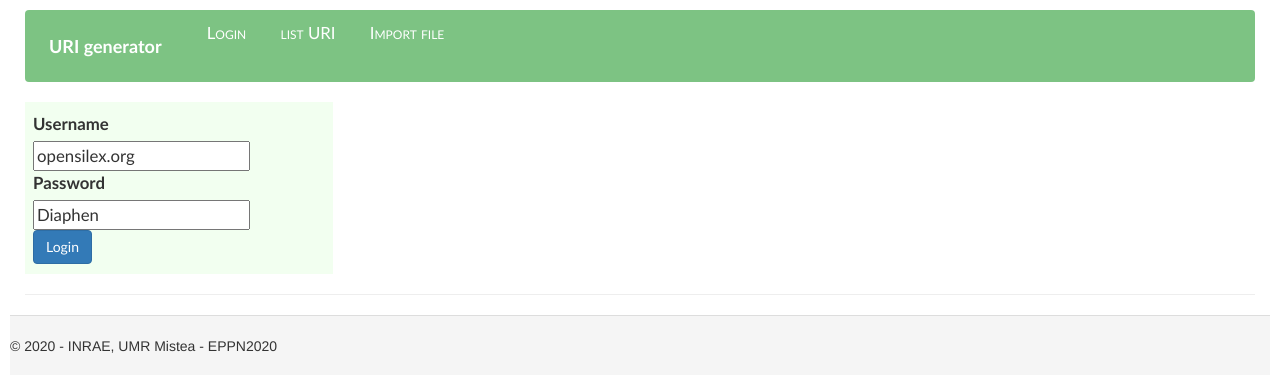
After one commit to niio972/uri-generator, a Flask app: page /login in a window 1280 px wide. The commit adds this page. Shown: the top 392 px of the page. Run offline with Flask 2, Linux system fonts and the light colour scheme; some libraries are stand-ins or nearby versions.

Commit message:
add login

```diff
--- a/app.py
+++ b/app.py
@@ -35,8 +35,9 @@ class collected_URI(db.Model):
     """ def __init__(self, candid=None, rank=None, user_id=None):
         self.data = (type, value, id) """
 
-class m3p_collected_URI(db.Model):
+class user_collected_URI(db.Model):
     id = db.Column(db.Integer, primary_key=True)
+    user = db.Column(db.String(200), nullable=False)
     type = db.Column(db.String(200), nullable=False)
     lastvalue = db.Column(db.String(200), nullable=False, default=1)
     date_created = db.Column(db.DateTime, default=datetime.utcnow)
@@ -70,6 +71,23 @@ def device():
 @app.route("/scientificObject/")
 def scientificObject():
     return render_template("scientificObject.html")
+@app.route('/login', methods=['GET', 'POST'])
+def login():
+    if request.method == 'POST':
+        if request.form['password'] == 'password' and request.form['username'] == 'admin':
+            session['username'] = request.form['username']
+            session['logged_in'] = True
+        else:
+            flash('wrong password!')
+        print(session["username"])
+        return redirect(url_for('home'))
+    return render_template("login.html")
+
+@app.route("/logout")
+def logout():
+    session['logged_in'] = False
+    return redirect(url_for('home'))
+
 
 ### Generation
 @app.route("/uri/experiment")
@@ -234,7 +252,7 @@ def your_collection():
 
 @app.route("/your_database")
 def your_database():
-    collections = m3p_collected_URI.query.all()
+    collections = user_collected_URI.query.all()
     return render_template("your_database.html", collections=collections)
 
 @app.route("/your_variables")
@@ -326,17 +344,6 @@ def key_generator():
     if key_class=="crypto":
         return hashlib.sha224(str(random.randrange(0,1001)).encode("utf-8")).hexdigest()
 
-def read_multiple_URI(file):
-    #read the file
-    URI_table = pd.read_csv (file)
-    for line in URI_table:
-        host = session['hostname']
-        installation = session['installationName']
-        line_type = session['subpath']
-        line_year = line.year
-
-        URIgenerator(host = host, installation = installation, resource_type=line_type, )
-
 def URIgenerator_series(host, installation, resource_type, year="", lastvalue = "001", project="", datasup = {} ):
     if host[-1] != "/":
         host = host + "/" # Ensure host url ends with a slash
@@ -410,7 +417,7 @@ def URIgenerator_series(host, installation, resource_type, year="", lastvalue =
 
 
 def add_URI_col(data, host = "", installation="", resource_type = "", project ="", year = "2017", datasup ="" ):
-    activeDB = m3p_collected_URI.query.filter_by(type = resource_type).first()
+    activeDB = user_collected_URI.query.filter_by(type = resource_type).first()
     datURI = []
     if(resource_type not in ['data', 'image', 'event', 'annotation']):
         lastplant = int(activeDB.lastvalue)
@@ -447,35 +454,36 @@ def add_URI_col(data, host = "", installation="", resource_type = "", project ="
 # add_URI_col(data = data, host = 'opensilex.org', installation = 'M3P', year = '2017', resource_type = 'actuator')
 # add_URI_col(data = data, host = 'opensilex.org', installation = 'M3P', year = '2017', resource_type = 'document', datasup = {'title': 'H2G2'})
 # generate lots of URI
+
 #init dbs
-# initm3p0=m3p_collected_URI(type="actuator")
-# db.session.add(initm3p0)
+# inittest0=user_collected_URI(user = "test", type="actuator")
+# db.session.add(inittest0)
 # db.session.commit()
 
-# initm3p1=m3p_collected_URI(type="plant")
-# db.session.add(initm3p1)
+# inittest1=user_collected_URI(user = "test", type="plant")
+# db.session.add(inittest1)
 # db.session.commit()
 
-# initm3p2=m3p_collected_URI(type="plot")
-# db.session.add(initm3p2)
+# inittest2=user_collected_URI(user = "test", type="plot")
+# db.session.add(inittest2)
 # db.session.commit()
 
-# initm3p3=m3p_collected_URI(type="pot")
-# db.session.add(initm3p3)
+# inittest3=user_collected_URI(user = "test", type="pot")
+# db.session.add(inittest3)
 # db.session.commit()
 
-# initm3p4=m3p_collected_URI(type="ear")
-# db.session.add(initm3p4)
+# inittest4=user_collected_URI(user = "test", type="ear")
+# db.session.add(inittest4)
 # db.session.commit()
 
-# initm3p5=m3p_collected_URI(type="leaf")
-# db.session.add(initm3p5)
+# inittest5=user_collected_URI(user = "test", type="leaf")
+# db.session.add(inittest5)
 # db.session.commit()
 
-# initm3p6=m3p_collected_URI(type="sensor")
-# db.session.add(initm3p6)
+# inittest6=user_collected_URI(user = "test", type="sensor")
+# db.session.add(inittest6)
 # db.session.commit()
 
-# initm3p7=m3p_collected_URI(type="vector")
-# db.session.add(initm3p7)
+# inittest7=user_collected_URI(user = "test", type="vector")
+# db.session.add(inittest7)
 # db.session.commit()
--- a/templates/generator.html
+++ b/templates/generator.html
@@ -15,22 +15,23 @@
         <div class="container-fluid">
           <div class="navbar dropdown" >
             <a href="{{ url_for('home') }}" class="navbar-brand">URI generator</a>
-            <a href="{{ url_for('device') }}" class="navbar-item">Device</a>
+            <a href="{{ url_for('login')}}" class="navbar-item">Login</a>
+            <!-- <a href="{{ url_for('device') }}" class="navbar-item">Device</a>
             <a href="{{ url_for('scientificObject') }}" class="navbar-item">Scientific Object</a>
             <a href="{{ url_for('document') }}" class="navbar-item">Document</a>
             <a href="{{ url_for('data') }}" class="navbar-item">Data</a>
             <a href="{{ url_for('method') }}" class="navbar-item">Method</a>
             <a href="{{ url_for('your_collection')}}" class="navbar-item">Your collection</a>
-            <a href="{{ url_for('new_schema')}}" class="navbar-item">Alternative Schema</a>
+            <a href="{{ url_for('new_schema')}}" class="navbar-item">Alternative Schema</a> -->
             <a href="{{ url_for('your_database')}}" class="navbar-item">list URI</a>
             <a href="{{ url_for('import_dataset')}}" class="navbar-item">Import file</a>
 
           </div>
-          <div class="navbar dropdown">
+          <!-- <div class="navbar dropdown">
             <a href="{{ url_for('variable') }}" class="navbar-brand">Variable pattern</a>
             <a href="{{ url_for('create_variable') }}" class="navbar-item">Create variables</a>
             <a href="{{ url_for('your_variables')}}" class="navbar-item">Your variables</a>
-          </div>
+          </div>  -->
             <div class="body-content" id=URI_generator>
               {% block content %}
               {% endblock %}
--- /dev/null
+++ b/templates/login.html
@@ -0,0 +1,15 @@
+{% extends "generator.html" %}
+{% block title %}
+Login
+{% endblock %}
+{% block content %}
+<form class="installation", method="post">
+   <label for="username">Username</label> <br>
+   <input type=text name="username"  value="opensilex.org"> <br>
+   <label>Password</label> <br>
+   <input type="text" name="password" value="Diaphen"> <br>
+   <button type=submit class="btn btn-primary">
+      Login
+   </button>
+</form>
+{% endblock %}
```
